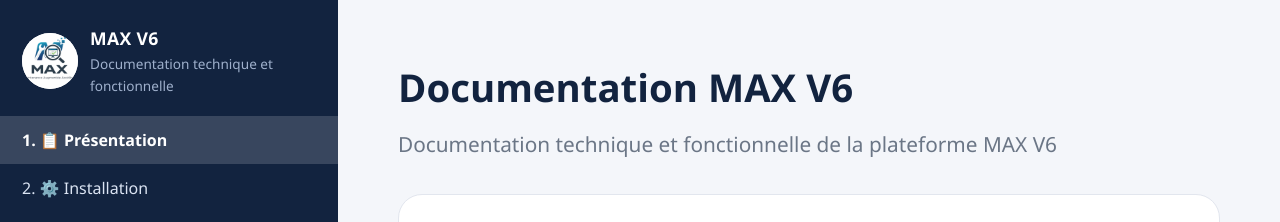
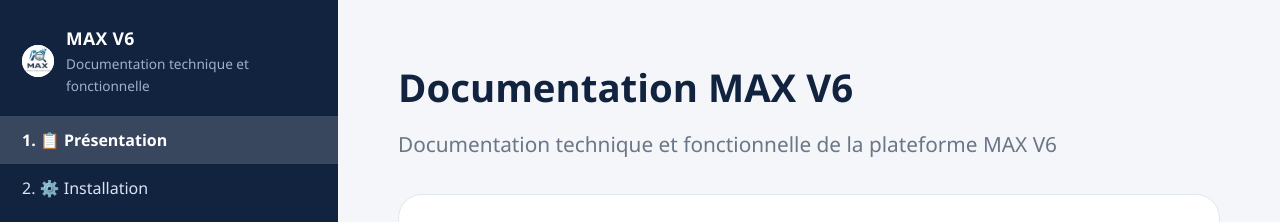
Before and after one commit to JCPLaPoste/documentation-max, a Jekyll site: the page built from complete.md, in a window 1280 px wide. Shown: the top 222 px of the page. Built offline with Jekyll 4.4.1, drawn with Linux system fonts in a browser that asks for light colours.

Commit message:
docs: logo du menu à la taille de l'ancienne icône

```diff
--- a/assets/css/max-docs.css
+++ b/assets/css/max-docs.css
@@ -46,7 +46,7 @@
   color: #fff;
   text-decoration: none;
 }
-.brand-logo { flex: none; width: 56px; height: 56px; border-radius: 50%; background: #fff; overflow: hidden; }
+.brand-logo { flex: none; width: 2rem; height: 2rem; border-radius: 50%; background: #fff; overflow: hidden; }
 .brand-logo img { display: block; width: 100%; height: 100%; object-fit: cover; transform: scale(1.6); }
 .brand-text { display: flex; flex-direction: column; }
 .brand-text strong { font-size: 1.1rem; letter-spacing: 0.02em; }
```
